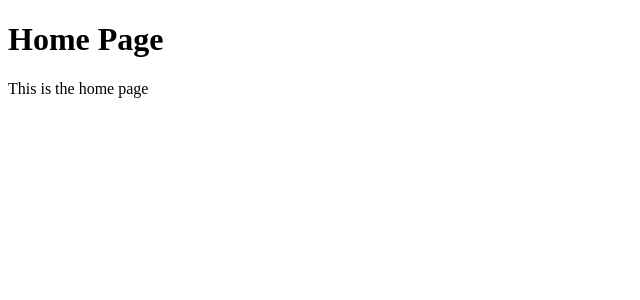
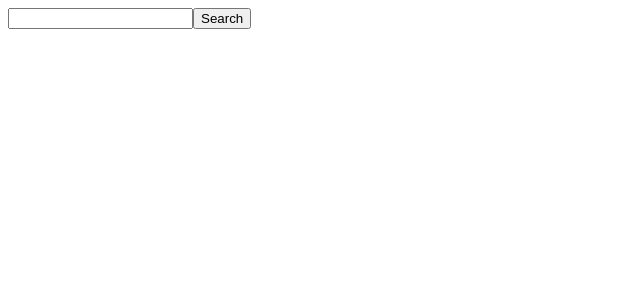
Before and after one commit to paulosteffenm/TwitterToxyApp, a React (Create React App) app: page / in a window 1280 px wide. Shown: the top 300 px of the page, without its empty margins (0-640 px from the left). Built offline with nearby package versions, Linux system fonts and the light colour scheme.

Commit message:
feat: search and button

```diff
--- a/src/features/home/HomePage.tsx
+++ b/src/features/home/HomePage.tsx
@@ -1,8 +1,17 @@
+import { useState } from "react";
+import SearchComponent from "../search/SearchComponent";
+
 const HomePage = () => {
+
+  const [list, setList] = useState<Array<string>>([]);
+
+  const handleSearch = (searchTerm: string) => {
+    console.log(searchTerm);
+  };
+
   return (
     <div>
-      <h1>Home Page</h1>
-      <p>This is the home page</p>
+      <SearchComponent handleSearch={handleSearch}/>
     </div>
   );
 };
--- /dev/null
+++ b/src/features/search/SearchComponent.tsx
@@ -0,0 +1,22 @@
+import { useState } from "react";
+
+interface Props {
+  handleSearch: (searchTerm: string) => void;
+}
+
+const SearchComponent = ({ handleSearch }: Props) => {
+
+  const [searchTerm, setSearchTerm] = useState<string>('');
+
+  return (<>
+    <input
+      type='text'
+      value={searchTerm ?? ''}
+      onChange={(e) => setSearchTerm(e.target.value)}
+    />
+    <button onClick={() => handleSearch(searchTerm)}>Search</button>
+  </>
+  );
+};
+
+export default SearchComponent;
```
